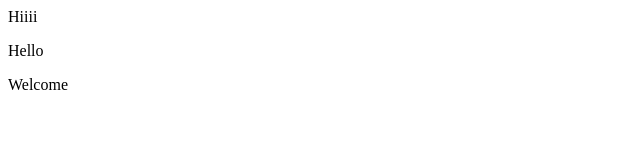
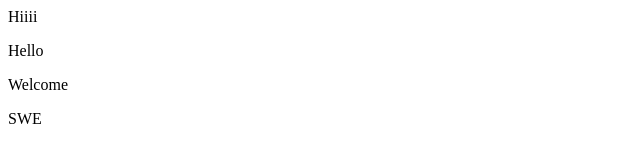
Before and after one commit to rumana-saifi/git-repo, a plain HTML site: page index.html in a window 1280 px wide. Shown: the full height of the page, 0-640 px from the left. Drawn offline with Linux system fonts and the light colour scheme.

Commit message:
Added SWE

```diff
--- a/index.html
+++ b/index.html
@@ -1,3 +1,4 @@
 <p>Hiiii</p>
 <p>Hello</p>
 <p>Welcome</p>
+<p>SWE</p>
```
